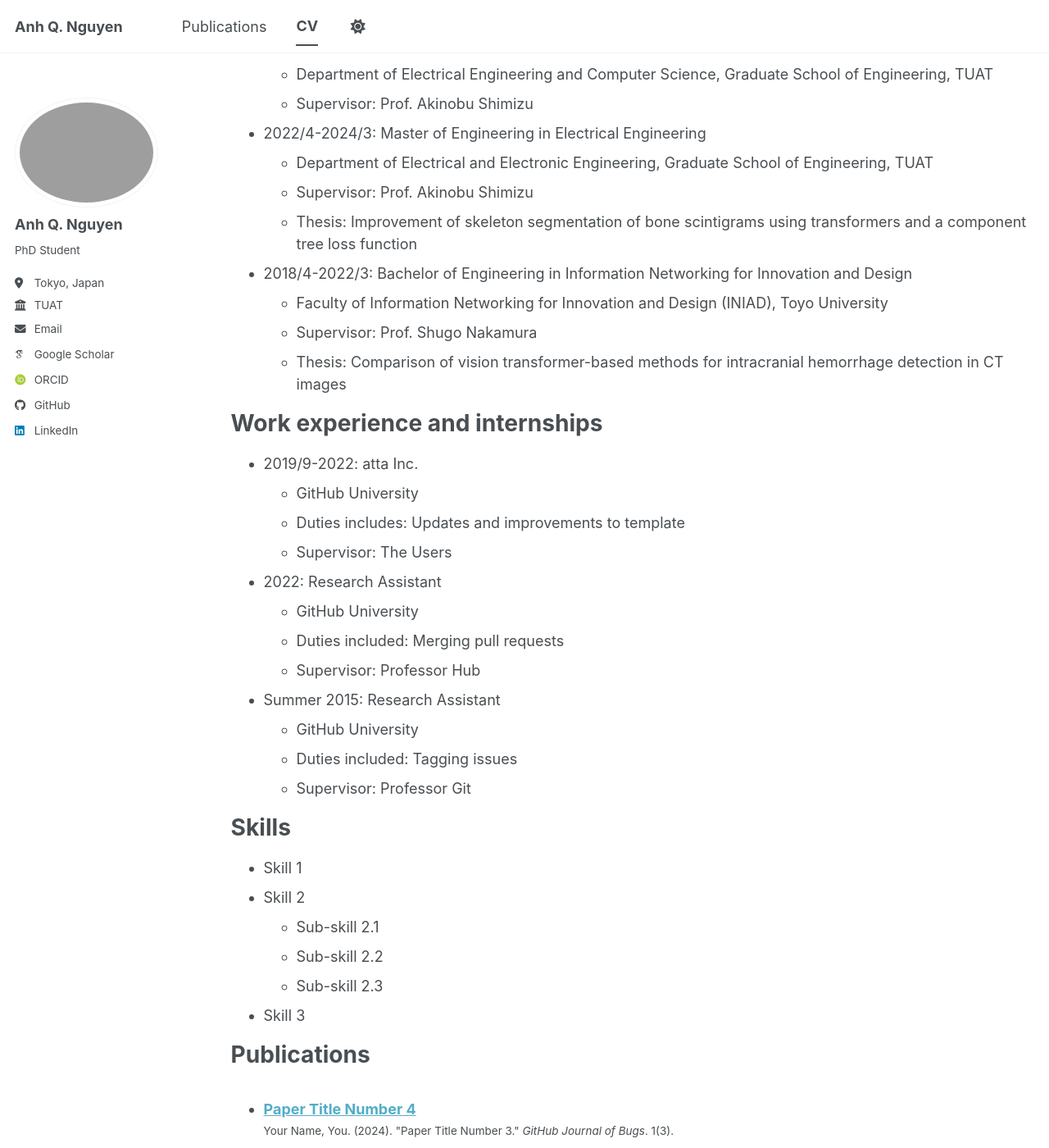
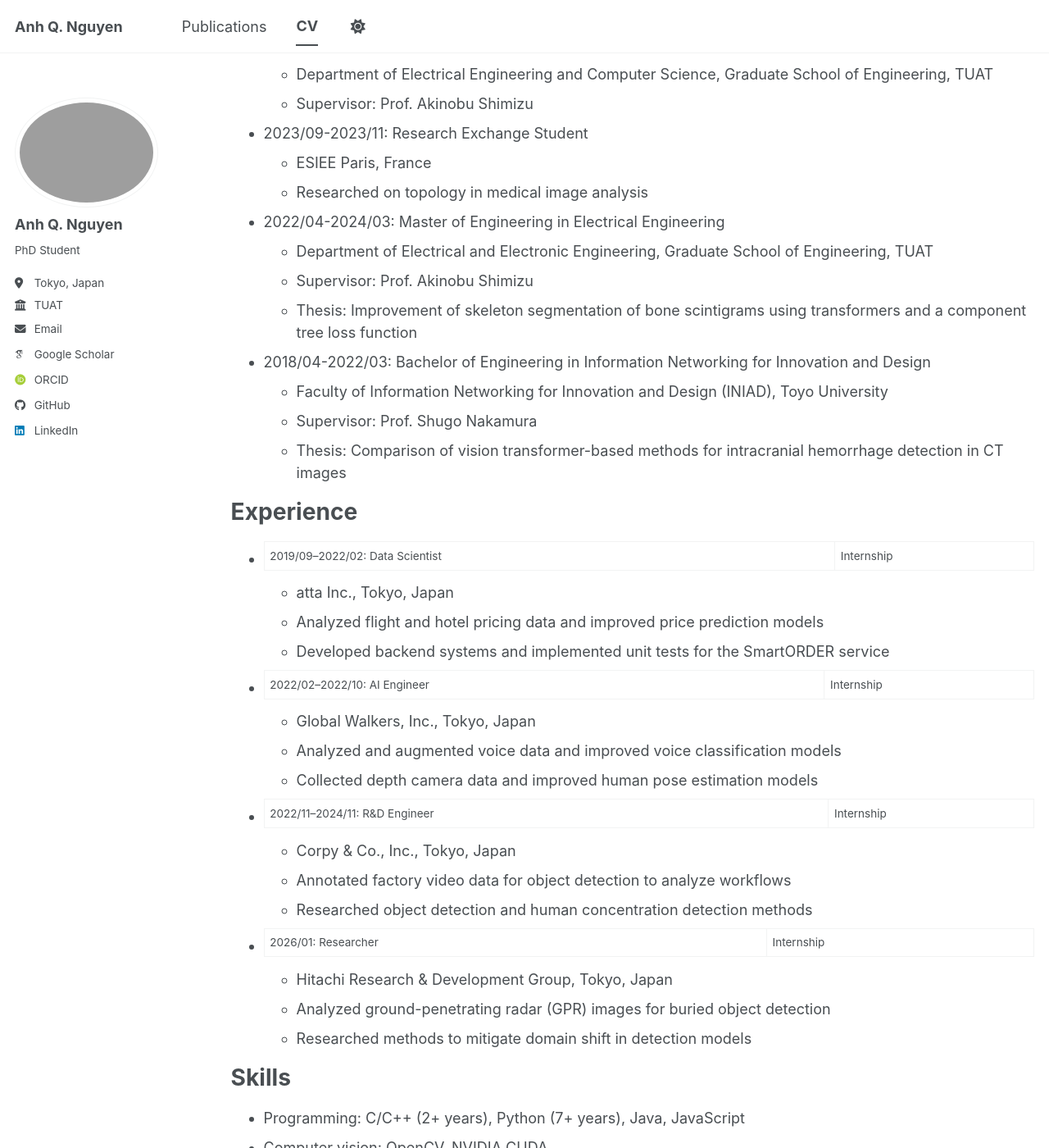
Before and after one commit to nguyenqanh/nguyenqanh.github.io, a Jekyll site: the page built from _pages/cv.md, in a window 1280 px wide and 1400 px high, scrolled down 310 px. Shown: the whole window at 82% size. Built offline with Jekyll 4.4.1, drawn with Linux system fonts in a browser that asks for light colours; some web fonts are replaced; a script bundle is joined from its source files by our own code; library files that are not in the unit come from our copies; some of the changed text lies outside the part shown.

Commit message:
Update cv.md

```diff
--- a/_pages/cv.md
+++ b/_pages/cv.md
@@ -17,43 +17,49 @@ Languages: Vietnamese, English, Japanese
 
 Education
 ======
-* 2024/4–2027/3: Ph.D. in Computer Science
+* 2024/04–2027/03: Ph.D. in Computer Science
   * Department of Electrical Engineering and Computer Science, Graduate School of Engineering, TUAT
   * Supervisor: Prof. Akinobu Shimizu
-* 2022/4-2024/3: Master of Engineering in Electrical Engineering
+* 2023/09-2023/11: Research Exchange Student
+  * ESIEE Paris, France
+  * Researched on topology in medical image analysis
+* 2022/04-2024/03: Master of Engineering in Electrical Engineering
   * Department of Electrical and Electronic Engineering, Graduate School of Engineering, TUAT
   * Supervisor: Prof. Akinobu Shimizu
   * Thesis: Improvement of skeleton segmentation of bone scintigrams using transformers and a component tree loss function
-* 2018/4-2022/3: Bachelor of Engineering in Information Networking for Innovation and Design
+* 2018/04-2022/03: Bachelor of Engineering in Information Networking for Innovation and Design
   * Faculty of Information Networking for Innovation and Design (INIAD), Toyo University
   * Supervisor: Prof. Shugo Nakamura
   * Thesis: Comparison of vision transformer-based methods for intracranial hemorrhage detection in CT images
 
-Work experience and internships
+Experience
 ======
-* 2019/9-2022: atta Inc.
-  * GitHub University
-  * Duties includes: Updates and improvements to template
-  * Supervisor: The Users
+* 2019/09–2022/02: Data Scientist | Internship
+  * atta Inc., Tokyo, Japan
+  * Analyzed flight and hotel pricing data and improved price prediction models
+  * Developed backend systems and implemented unit tests for the SmartORDER service
 
-* 2022: Research Assistant
-  * GitHub University
-  * Duties included: Merging pull requests
-  * Supervisor: Professor Hub
+* 2022/02–2022/10: AI Engineer | Internship
+  * Global Walkers, Inc., Tokyo, Japan
+  * Analyzed and augmented voice data and improved voice classification models
+  * Collected depth camera data and improved human pose estimation models
 
-* Summer 2015: Research Assistant
-  * GitHub University
-  * Duties included: Tagging issues
-  * Supervisor: Professor Git
+* 2022/11–2024/11: R&D Engineer | Internship
+  * Corpy & Co., Inc., Tokyo, Japan
+  * Annotated factory video data for object detection to analyze workflows
+  * Researched object detection and human concentration detection methods
+
+* 2026/01: Researcher | Internship
+  * Hitachi Research & Development Group, Tokyo, Japan
+  * Analyzed ground-penetrating radar (GPR) images for buried object detection
+  * Researched methods to mitigate domain shift in detection models
 
 Skills
 ======
-* Skill 1
-* Skill 2
-  * Sub-skill 2.1
-  * Sub-skill 2.2
-  * Sub-skill 2.3
-* Skill 3
+* Programming: C/C++ (2+ years), Python (7+ years), Java, JavaScript
+* Computer vision: OpenCV, NVIDIA CUDA
+* Machine learning/Deep learning: PyTorch, scikit-learn, pandas, seaborn, matplotlib
+* Systems: Linux, Docker
 
 Publications
 ======
@@ -63,7 +69,17 @@ Publications
 
 Honors and awards
 ======
+* 2015: Third Prize, VNU-Level Contest for Excellent Students in Informatics (Competitive Programming)
+* 2016: Participated in the Vietnam National Secondary Student Science and Engineering Fair (VSEF) in Computational Biology and Bioinformatics
+* 2019: 5th Place, マイナビ × SIGNATE Student Cup 2019: 賃貸物件の家賃予測 (in collaboration with atta Inc.)
+* 2022: Graduated with summa cum laude honors, Toyo University (GPA: 4.18/4.3)
+* 2018–2022: Toyo Top Global Scholarship A (full scholarship for Bachelor's degree at Toyo University)
+* 2022–2024: ITO Foundation for International Education Exchange Scholarship (Master’s degree)
+* 2024–2027: Sato Yo International Scholarship (Doctoral degree)
 
 Service and leadership
 ======
-* Currently signed in to 43 different slack teams
+* 2018/08: IOI Supporter, International Olympiad in Informatics 2018, Tsukuba, Japan
+* 2021/12: Student Volunteer, SIGGRAPH Asia 2021, Tokyo, Japan
+* 2020–2021: Team Leader, DigixHealth – A health-supporting web application aimed at SDG 3
+* 2022–2023: Member, Vietnamese Youth and Student Association in Japan (VYSA)
```
